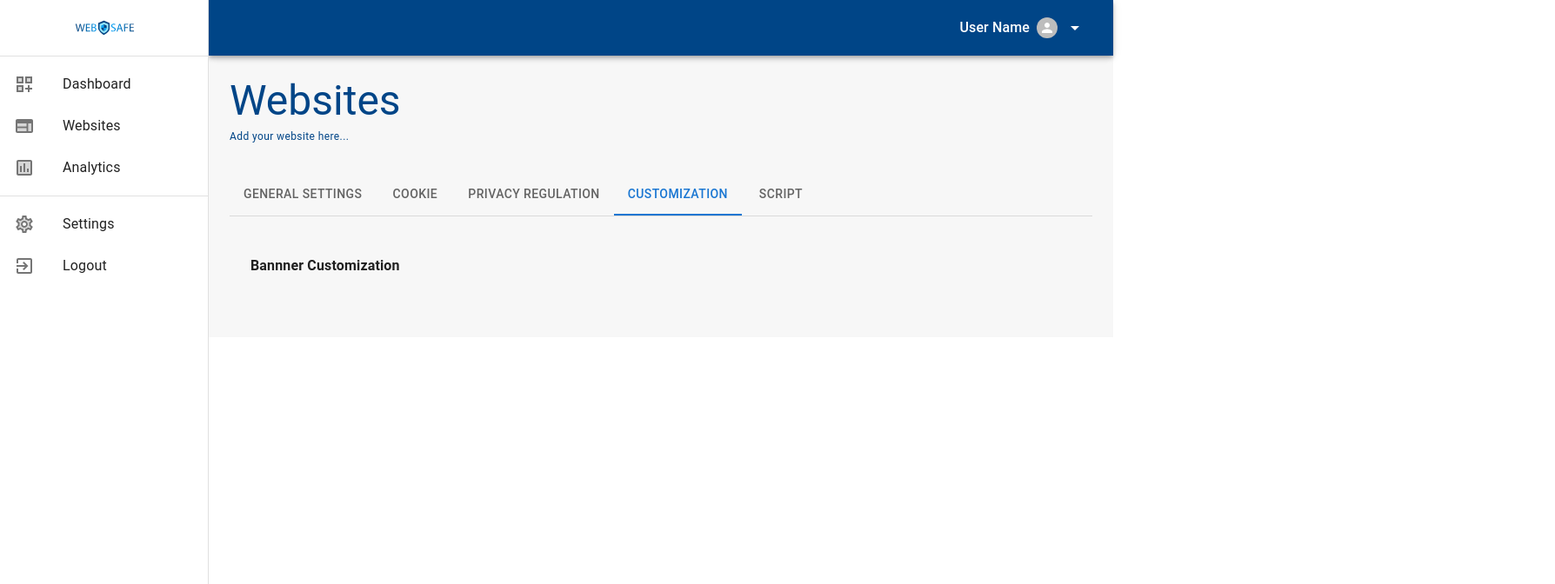
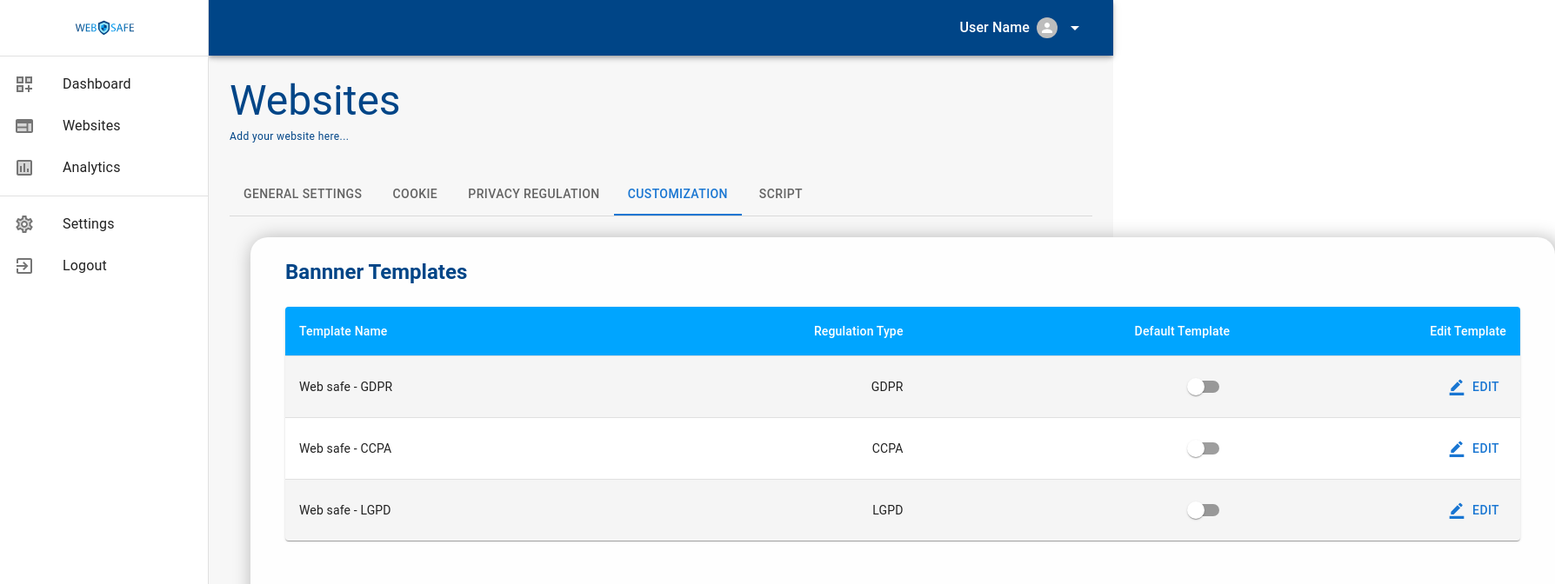
Before and after one commit to Team-Infolinx/Cookie-Consent-Mangement-System, a React (Create React App) app in the folder Front-End/: page /user/websiteform in a window 1280 px wide. Both pictures are taken after a click on the tab "CUSTOMIZATION". Shown: the top 672 px of the page at 87% size, 1788 px wide, since content can reach past the window. Built offline with nearby package versions, Linux system fonts and the light colour scheme.

Commit message:
first customization commit

```diff
--- a/Front-End/src/Components/BannerCustomization.js
+++ b/Front-End/src/Components/BannerCustomization.js
@@ -1,10 +1,150 @@
 import React from "react";
+import {Button, FormControl, Grid, InputLabel, MenuItem, Select, Switch} from "@mui/material";
+import Box from '@mui/material/Box';
+import Typography from "@mui/material/Typography";
+import BorderColorIcon from '@mui/icons-material/BorderColor';
+import { styled } from '@mui/material/styles';
+import Table from '@mui/material/Table';
+import TableBody from '@mui/material/TableBody';
+import TableCell, { tableCellClasses } from '@mui/material/TableCell';
+import TableContainer from '@mui/material/TableContainer';
+import TableHead from '@mui/material/TableHead';
+import TableRow from '@mui/material/TableRow';
+import Paper from '@mui/material/Paper';
 
 function BannerCustomization() {
-  return (
-    <div>
-      <h4>Bannner Customization</h4>
-    </div>
+
+    const StyledTableCell = styled(TableCell)(({ theme }) => ({
+        [`&.${tableCellClasses.head}`]: {
+            backgroundColor: "#00a5ff",
+            color: theme.palette.common.white,
+        },
+        [`&.${tableCellClasses.body}`]: {
+            fontSize: 14,
+        },
+    }));
+
+    const StyledTableRow = styled(TableRow)(({ theme }) => ({
+        '&:nth-of-type(odd)': {
+            backgroundColor: theme.palette.action.hover,
+        },
+        // hide last border
+        '&:last-child td, &:last-child th': {
+            border: 0,
+        },
+    }));
+
+    function createTemplate(tempID,templateName, regType, defaultTemp, editTemp) {
+        return { tempID,templateName, regType, defaultTemp, editTemp };
+    }
+
+    const Templates = [
+        createTemplate('01','Web safe - GDPR', 'GDPR', 6.0, 24),
+        createTemplate('02','Web safe - CCPA', 'CCPA', 9.0, 37,),
+        createTemplate('03','Web safe - LGPD', 'LGPD', 16.0, 24,),
+
+    ];
+
+
+
+
+
+    return (
+    <Grid className="BannerCustomization">
+        <Box
+            sx={{
+            width: 1500,
+            height: 500,
+            backgroundColor: '#fefefe',
+                borderRadius:5,
+                pt:{ lg:3,md: 3, sm:3, xs: 5},
+                pb:{ lg:5,md: 5, sm:5, xs: 5},
+                pl:{ lg:5,md: 5, sm:5, xs: 5},
+                pr:{ lg:5,md: 5, sm:5, xs: 5},
+                boxShadow: "4px 4px 20px 4px rgba(0, 0, 0, 0.25)",
+                mb:8,
+
+            }}>
+            <Typography variant={"h5"} sx={{color:"#004587",pb:{lg:3,md: 3, sm:3, xs: 3}}} fontWeight={"Bold"}>Bannner Templates</Typography>
+
+
+            <TableContainer component={Paper}>
+                <Table sx={{ minWidth: 700 }} aria-label="customized table">
+                    <TableHead>
+                        <TableRow>
+                            <StyledTableCell>Template Name</StyledTableCell>
+                            <StyledTableCell align="right">Regulation Type</StyledTableCell>
+                            <StyledTableCell align="right">Default Template</StyledTableCell>
+                            <StyledTableCell align="right">Edit Template</StyledTableCell>
+                        </TableRow>
+                    </TableHead>
+                    <TableBody>
+                        {Templates.map((template) => (
+
+
+                            <StyledTableRow key={template.tempID}>
+                                <StyledTableCell component="th" scope="row">
+                                    {template.templateName}
+                                </StyledTableCell>
+                                <StyledTableCell align="right">{template.regType}</StyledTableCell>
+                                <StyledTableCell align="right"><Switch /></StyledTableCell>
+                                <StyledTableCell align="right"><Button startIcon={<BorderColorIcon />}>Edit</Button></StyledTableCell>
+
+                            </StyledTableRow>
+                        ))}
+                    </TableBody>
+                </Table>
+            </TableContainer>
+            </Box>
+
+
+        <Box
+            sx={{
+                width: 1500,
+                height: 500,
+                backgroundColor: '#fefefe',
+                borderRadius:5,
+                pt:{ lg:3,md: 3, sm:3, xs: 5},
+                pb:{ lg:5,md: 5, sm:5, xs: 5},
+                pl:{ lg:5,md: 5, sm:5, xs: 5},
+                pr:{ lg:5,md: 5, sm:5, xs: 5},
+                boxShadow: "4px 4px 20px 4px rgba(0, 0, 0, 0.25)"
+
+            }}>
+            <Typography variant={"h5"} sx={{color:"#004587",pb:{lg:3,md: 3, sm:3, xs: 3}}} fontWeight={"Bold"}>Customization</Typography>
+
+        <Grid container direction={"column"} alignItems={"center"} jusitfyContent={"space-around"}>
+            <Grid container direction={"row"} spacing={6}>
+                <Grid>
+                    <Typography variant={"h6"} sx={{color:"#004587",pb:{lg:3,md: 3, sm:3, xs: 3}}} fontWeight={"Bold"}>Settings</Typography>
+
+
+
+
+
+                </Grid>
+
+                <Grid>
+                   <Box
+                       sx={{
+                           width: 300,
+                           height: 300,
+                           backgroundColor: '#000000'}}>
+
+                           </Box>
+
+                </Grid>
+            </Grid>
+        </Grid>
+        </Box>
+
+
+
+
+    </Grid>
+
+
+
   );
 }
 
```
